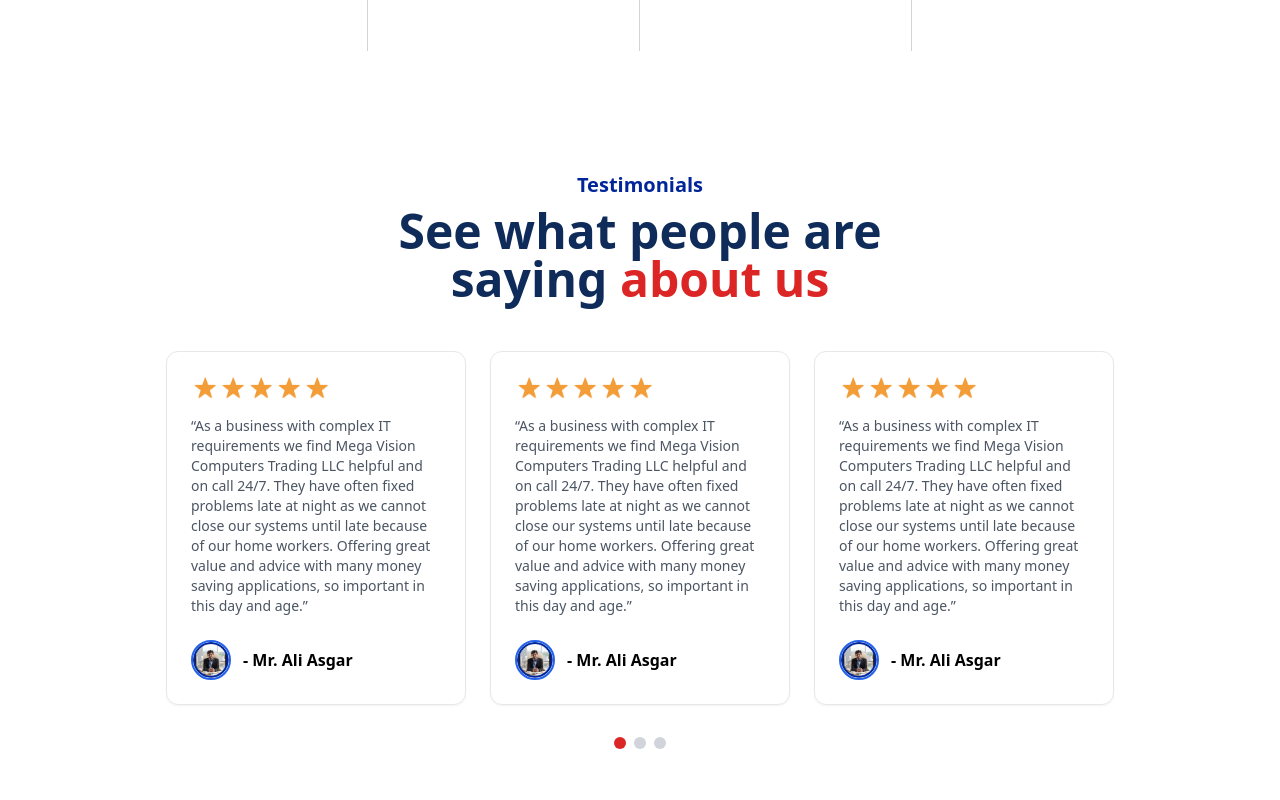
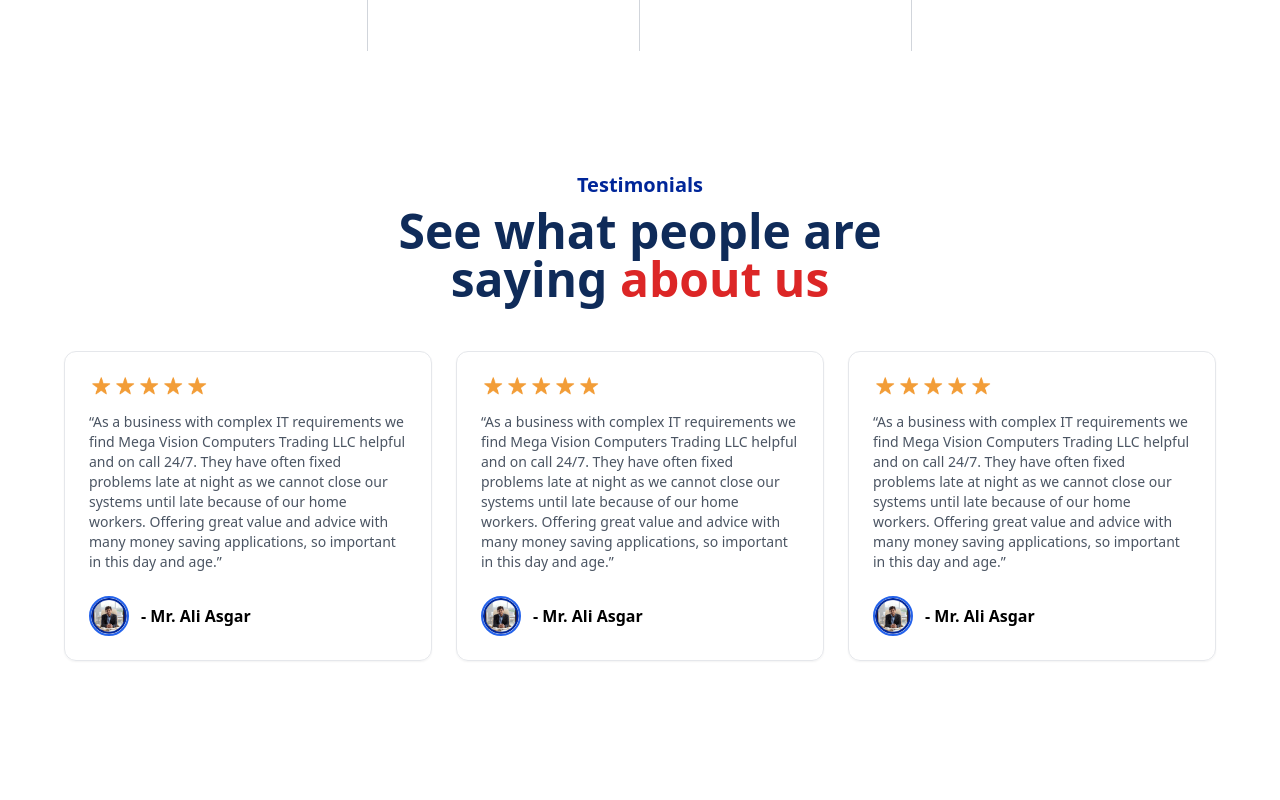
Before and after one commit to sohelx196/Megaviz-React-2025, a React (Vite) app: page / in a window 1280 px wide. Shown: the part 4140-4940 px from the top of the page. Built offline with nearby package versions, Linux system fonts and the light colour scheme.

Commit message:
scroll addeed in testimonial

```diff
--- a/package.json
+++ b/package.json
@@ -13,7 +13,8 @@
     "@emailjs/browser": "^4.4.1",
     "react": "^19.1.0",
     "react-dom": "^19.1.0",
-    "react-router-dom": "^7.6.1"
+    "react-router-dom": "^7.6.1",
+    "react-swipeable": "^7.0.2"
   },
   "devDependencies": {
     "@eslint/js": "^9.25.0",
--- a/src/components/Testimonials.jsx
+++ b/src/components/Testimonials.jsx
@@ -1,100 +1,149 @@
-import React from 'react'
+import React, { useEffect, useState } from "react";
+import { useSwipeable } from "react-swipeable";
 import starIcon from "../assets/icons/star.png";
 import person01 from "../assets/icons/person01.png";
 
+const testimonials = [
+  {
+    id: 1,
+    name: "Mr. Ali Asgar",
+    text: "As a business with complex IT requirements we find Mega Vision Computers Trading LLC helpful and on call 24/7. They have often fixed problems late at night as we cannot close our systems until late because of our home workers. Offering great value and advice with many money saving applications, so important in this day and age.",
+    avatar: person01,
+  },
+  {
+    id: 2,
+    name: "Mr. Ali Asgar",
+    text: "As a business with complex IT requirements we find Mega Vision Computers Trading LLC helpful and on call 24/7. They have often fixed problems late at night as we cannot close our systems until late because of our home workers. Offering great value and advice with many money saving applications, so important in this day and age.",
+    avatar: person01,
+  },
+  {
+    id: 3,
+    name: "Mr. Ali Asgar",
+    text: "As a business with complex IT requirements we find Mega Vision Computers Trading LLC helpful and on call 24/7. They have often fixed problems late at night as we cannot close our systems until late because of our home workers. Offering great value and advice with many money saving applications, so important in this day and age.",
+    avatar: person01,
+  },
+];
+
 function Testimonials() {
+  const [activeIndex, setActiveIndex] = useState(0);
+
+  // Auto-scroll every 4 seconds
+  useEffect(() => {
+    const interval = setInterval(() => {
+      setActiveIndex((prevIndex) => (prevIndex + 1) % testimonials.length);
+    }, 4000);
+
+    return () => clearInterval(interval);
+  }, []);
+
+
+  // Swipe Handlers
+  const swipeHandlers = useSwipeable({
+    onSwipedLeft: () =>
+      setActiveIndex((prevIndex) => (prevIndex + 1) % testimonials.length),
+    onSwipedRight: () =>
+      setActiveIndex((prevIndex) =>
+        prevIndex === 0 ? testimonials.length - 1 : prevIndex - 1
+      ),
+    preventScrollOnSwipe: true,
+    trackTouch: true,
+    trackMouse: false,
+  });
+
   return (
-
-    <section className="px-4 sm:px-6 lg:px-16 py-10">
+    <section className="px-4 sm:px-6 lg:px-16 py-10 ">
+      {/* Header */}
       <div className="text-center mb-12">
         <p className="font-bold text-xl text-[#002699]">Testimonials</p>
         <h2 className="text-3xl sm:text-4xl lg:text-5xl font-semibold text-[#0F2B59] mt-2">
           See what people are
-          <span className='block'>saying <span className='text-red-600'>about us </span></span>
+          <span className="block">
+            saying <span className="text-red-600">about us</span>
+          </span>
         </h2>
       </div>
 
-      {/* Testimonial Cards */}
-      <div className="flex flex-wrap justify-center gap-6">
-        {/* Card 1 */}
-        <div className="w-full sm:w-[300px] h-full rounded-xl border border-gray-200 shadow-sm p-6 flex flex-col justify-between transition hover:shadow-black hover:shadow-md">
-          <div>
-            <div className="flex justify-start mb-4">
-              <img src={starIcon} alt="star icon" className="w-6 h-6 mx-0.5"  loading="lazy" />
-              <img src={starIcon} alt="star icon" className="w-6 h-6 mx-0.5"  loading="lazy" />
-              <img src={starIcon} alt="star icon" className="w-6 h-6 mx-0.5"  loading="lazy" />
-              <img src={starIcon} alt="star icon" className="w-6 h-6 mx-0.5"  loading="lazy" />
-              <img src={starIcon} alt="star icon" className="w-6 h-6 mx-0.5"  loading="lazy" />
-            </div>
-            <p className="text-sm text-gray-600 font-medium mb-6">
-              “As a business with complex IT requirements we find Mega Vision Computers Trading LLC helpful and on call 24/7. They have often fixed problems late at night as we cannot close our systems until late because of our home workers. Offering great value and advice with many money saving applications, so important in this day and age.”
-            </p>
+      {/* Mobile View */}
+      <div className="sm:hidden" {...swipeHandlers}>
+        <div className="w-full max-w-[90%] mx-auto rounded-xl border border-gray-200 shadow-sm p-6 transition hover:shadow-black hover:shadow-md">
+          <div className="flex justify-start mb-4">
+            {[...Array(5)].map((_, i) => (
+              <img
+                key={i}
+                src={starIcon}
+                alt="star icon"
+                className="w-5 h-5 mx-0.5"
+                loading="lazy"
+              />
+            ))}
           </div>
+          <p className="text-sm text-gray-600 font-medium mb-6">
+            “{testimonials[activeIndex].text}”
+          </p>
           <div className="flex items-center gap-3 mt-auto">
             <img
-              src={person01}
-              alt="David Brown"
-              className="w-10 h-10 rounded-full border-2 border-blue-600"  loading="lazy"   />
-            <p className="font-semibold text-black">- Mr. Ali Asgar</p>
+              src={testimonials[activeIndex].avatar}
+              alt={testimonials[activeIndex].name}
+              className="w-10 h-10 rounded-full border-2 border-blue-600"
+              loading="lazy"
+            />
+            <p className="font-semibold text-black">
+              - {testimonials[activeIndex].name}
+            </p>
           </div>
         </div>
 
-        {/* Card 2 */}
-        <div className="w-full sm:w-[300px] h-full rounded-xl border border-gray-200 shadow-sm p-6 flex flex-col justify-between transition hover:shadow-black hover:shadow-md">
-          <div>
-            <div className="flex justify-start mb-4">
-              <img src={starIcon} alt="star icon" className="w-6 h-6 mx-0.5"  loading="lazy" />
-              <img src={starIcon} alt="star icon" className="w-6 h-6 mx-0.5"  loading="lazy" />
-              <img src={starIcon} alt="star icon" className="w-6 h-6 mx-0.5"  loading="lazy" />
-              <img src={starIcon} alt="star icon" className="w-6 h-6 mx-0.5"  loading="lazy" />
-              <img src={starIcon} alt="star icon" className="w-6 h-6 mx-0.5"  loading="lazy" />
-            </div>
-            <p className="text-sm text-gray-600 font-medium mb-6">
-             “As a business with complex IT requirements we find Mega Vision Computers Trading LLC helpful and on call 24/7. They have often fixed problems late at night as we cannot close our systems until late because of our home workers. Offering great value and advice with many money saving applications, so important in this day and age.”
-            </p>
-          </div>
-          <div className="flex items-center gap-3 mt-auto">
-            <img
-              src={person01}
-              alt="David Brown"
-              className="w-10 h-10 rounded-full border-2 border-blue-600"  loading="lazy"   />
-            <p className="font-semibold text-black">- Mr. Ali Asgar</p>
-          </div>
-        </div>
-
-        {/* Card 3 */}
-        <div className="w-full sm:w-[300px] h-full rounded-xl border border-gray-200 shadow-sm p-6 flex flex-col justify-between transition hover:shadow-black hover:shadow-md">
-          <div>
-            <div className="flex justify-start mb-4">
-              <img src={starIcon} alt="star icon" className="w-6 h-6 mx-0.5"   loading="lazy"/>
-              <img src={starIcon} alt="star icon" className="w-6 h-6 mx-0.5"   loading="lazy"/>
-              <img src={starIcon} alt="star icon" className="w-6 h-6 mx-0.5"   loading="lazy"/>
-              <img src={starIcon} alt="star icon" className="w-6 h-6 mx-0.5"   loading="lazy"/>
-              <img src={starIcon} alt="star icon" className="w-6 h-6 mx-0.5"   loading="lazy"/>
-            </div>
-            <p className="text-sm text-gray-600 font-medium mb-6">
-            “As a business with complex IT requirements we find Mega Vision Computers Trading LLC helpful and on call 24/7. They have often fixed problems late at night as we cannot close our systems until late because of our home workers. Offering great value and advice with many money saving applications, so important in this day and age.”
-            </p>
-          </div>
-          <div className="flex items-center gap-3 mt-auto">
-            <img
-              src={person01}
-              alt="David Brown"
-              className="w-10 h-10 rounded-full border-2 border-blue-600"  loading="lazy"   />
-            <p className="font-semibold text-black">- Mr. Ali Asgar</p>
-          </div>
+        {/* Dots */}
+        <div className="flex justify-center mt-6 space-x-2">
+          {testimonials.map((_, index) => (
+            <button
+              key={index}
+              onClick={() => setActiveIndex(index)}
+              className={`w-3 h-3 rounded-full transition-all duration-300 ${
+                activeIndex === index ? "bg-red-600 scale-110" : "bg-gray-300"
+              }`}
+            ></button>
+          ))}
         </div>
       </div>
 
-      {/* Dots */}
-      <div className="flex justify-center mt-8 space-x-2">
-        <span className="w-3 h-3 bg-red-600 rounded-full"></span>
-        <span className="w-3 h-3 bg-gray-300 rounded-full"></span>
-        <span className="w-3 h-3 bg-gray-300 rounded-full"></span>
+      {/* Desktop View */}
+      <div className="hidden sm:grid sm:grid-cols-3 gap-6">
+        {testimonials.map((testimonial) => (
+          <div
+            key={testimonial.id}
+            className="rounded-xl border border-gray-200 shadow-sm p-6 flex flex-col justify-between transition hover:shadow-black hover:shadow-md"
+          >
+            <div>
+              <div className="flex justify-start mb-4">
+                {[...Array(5)].map((_, i) => (
+                  <img
+                    key={i}
+                    src={starIcon}
+                    alt="star icon"
+                    className="w-5 h-5 mx-0.5"
+                    loading="lazy"
+                  />
+                ))}
+              </div>
+              <p className="text-sm text-gray-600 font-medium mb-6">
+                “{testimonial.text}”
+              </p>
+            </div>
+            <div className="flex items-center gap-3 mt-auto">
+              <img
+                src={testimonial.avatar}
+                alt={testimonial.name}
+                className="w-10 h-10 rounded-full border-2 border-blue-600"
+                loading="lazy"
+              />
+              <p className="font-semibold text-black">- {testimonial.name}</p>
+            </div>
+          </div>
+        ))}
       </div>
     </section>
-
-  )
+  );
 }
 
-export default Testimonials
+export default Testimonials;
```
Also changed, not shown: 1 other file (tests, documents, lock files or other folders).
